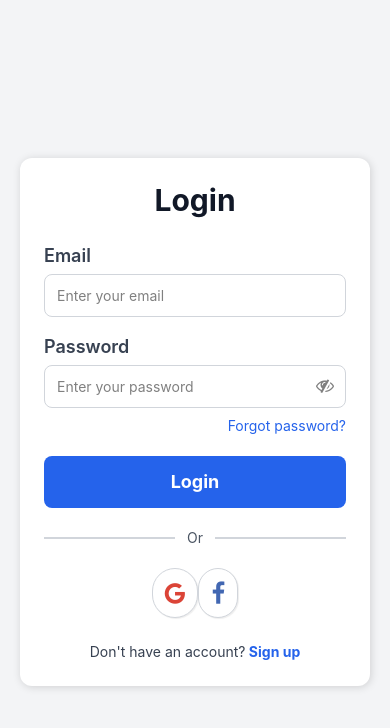
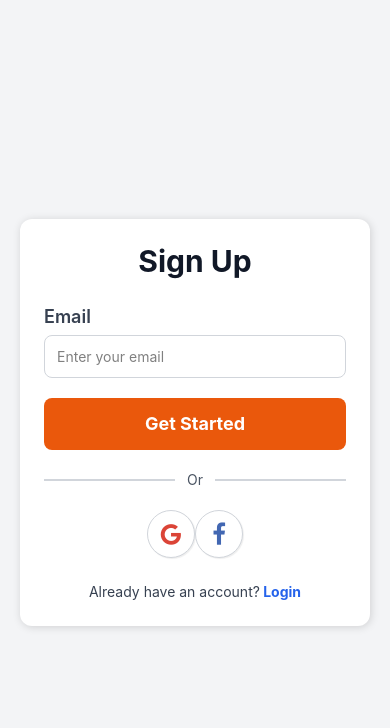
Before and after one commit to ludmilpaulo/ghanadude, a React Native app in the folder ghanadude-mobile/: screen /SignUp in a window 390 px wide. Shown: the top 728 px of the page. Built offline with nearby package versions, Linux system fonts and the light colour scheme.

Commit message:
Fetched endpoints for login/signup

```diff
--- a/ghanadude-mobile/App.tsx
+++ b/ghanadude-mobile/App.tsx
@@ -1,10 +1,26 @@
 import React from "react";
-import { View, Text } from "react-native";
-import tw from "twrnc"; // Import Tailwind for React Native
+import { NavigationContainer } from "@react-navigation/native";
+import { createNativeStackNavigator } from "@react-navigation/native-stack";
 import LoginScreen from "./src/screens/LoginScreen";
+import SignUpScreen from "./src/screens/SignUpScreen";
+
+const Stack = createNativeStackNavigator(); // Updated navigator creation
 
 export default function App() {
   return (
-    <LoginScreen/>
+    <NavigationContainer>
+      <Stack.Navigator initialRouteName="Login">
+        <Stack.Screen
+          name="Login"
+          component={LoginScreen}
+          options={{ headerShown: false }}
+        />
+        <Stack.Screen
+          name="SignUp"
+          component={SignUpScreen}
+          options={{ headerShown: false }}
+        />
+      </Stack.Navigator>
+    </NavigationContainer>
   );
 }
--- a/ghanadude-mobile/package.json
+++ b/ghanadude-mobile/package.json
@@ -11,6 +11,7 @@
   },
   "dependencies": {
     "@react-navigation/native": "^7.0.14",
+    "@react-navigation/native-stack": "^7.2.0",
     "autoprefixer": "^10.4.20",
     "expo": "~52.0.37",
     "expo-status-bar": "~2.0.1",
--- a/ghanadude-mobile/src/screens/LoginScreen.tsx
+++ b/ghanadude-mobile/src/screens/LoginScreen.tsx
@@ -10,19 +10,84 @@ import {
 } from "react-native";
 import { FontAwesome } from "@expo/vector-icons";
 import { useNavigation } from "@react-navigation/native";
+import { NativeStackNavigationProp } from "@react-navigation/native-stack";
+import { RootStackParamList } from "./types";
 import tw from "twrnc"; // Tailwind for React Native
 
 const { width } = Dimensions.get("window");
 
 export default function LoginScreen() {
-  //const navigation = useNavigation();
+  const navigation =
+    useNavigation<NativeStackNavigationProp<RootStackParamList>>();
+
   const [email, setEmail] = useState("");
   const [password, setPassword] = useState("");
   const [showPassword, setShowPassword] = useState(false);
+  const [error, setError] = useState(""); // To handle error messages
+  const [loading, setLoading] = useState(false); // To handle loading state
+
+  // Function to handle login
+  const handleLogin = async () => {
+    // Check if email and password are provided
+    if (!email || !password) {
+      setError("Please fill in both email and password.");
+      return;
+    }
+
+    setLoading(true); // Start loading when request is made
+
+    try {
+      // Construct the POST request with the email and password in the body
+      const response = await fetch(
+        `https://www.ghanadude.co.za/account/login/`, // Correct login endpoint
+        {
+          method: "POST", // Use POST method
+          headers: {
+            "Content-Type": "application/json",
+          },
+          body: JSON.stringify({
+            email: email,
+            password: password,
+          }),
+        }
+      );
+
+      // If response is successful, process the data
+      if (response.ok) {
+        const data = await response.json();
+        console.log("Login successful", data);
+        // Clear form fields after successful login
+        setEmail("");
+        setPassword("");
+        setError(""); // Clear any previous error message
+        setLoading(false); // Stop loading
+        // Navigate to next screen after successful login
+        // navigation.navigate("Home");
+      } else {
+        const errorData = await response.json();
+        setError(errorData.message || "Login failed");
+        console.log("Login failed", errorData);
+        setLoading(false); // Stop loading
+      }
+    } catch (error: unknown) {
+      setLoading(false); // Stop loading if there's a network error
+      if (error instanceof Error) {
+        // If error is an instance of Error, handle it
+        setError("Network error: " + error.message);
+        console.log("Error", error);
+      } else {
+        // If error is not an instance of Error, handle it
+        setError("Unknown error occurred");
+        console.log("Unknown error", error);
+      }
+    }
+  };
 
   return (
     <SafeAreaView style={tw`flex-1 bg-gray-100 px-5 justify-center`}>
-      <View style={tw`w-full max-w-sm mx-auto bg-white p-6 rounded-xl shadow-lg`}>
+      <View
+        style={tw`w-full max-w-sm mx-auto bg-white p-6 rounded-xl shadow-lg`}
+      >
         {/* Title */}
         <Text style={tw`text-3xl font-bold text-center text-gray-900 mb-6`}>
           Login
@@ -59,7 +124,11 @@ export default function LoginScreen() {
               style={tw`absolute right-3 top-4`}
               onPress={() => setShowPassword(!showPassword)}
             >
-              <FontAwesome name={showPassword ? "eye" : "eye-slash"} size={18} color="#808080" />
+              <FontAwesome
+                name={showPassword ? "eye" : "eye-slash"}
+                size={18}
+                color="#808080"
+              />
             </TouchableOpacity>
           </View>
         </View>
@@ -70,9 +139,20 @@ export default function LoginScreen() {
         </TouchableOpacity>
 
         {/* Login Button */}
-        <TouchableOpacity style={tw`bg-blue-600 py-3 rounded-lg mt-5`} onPress={() => console.log("Login pressed")}>
-          <Text style={tw`text-white text-center text-lg font-bold`}>Login</Text>
+        <TouchableOpacity
+          style={tw`bg-blue-600 py-3 rounded-lg mt-5`}
+          onPress={handleLogin} // Calls handleLogin on press
+          disabled={loading} // Disable button when loading
+        >
+          <Text style={tw`text-white text-center text-lg font-bold`}>
+            {loading ? "Logging in..." : "Login"}
+          </Text>
         </TouchableOpacity>
+
+        {/* Error Message */}
+        {error ? (
+          <Text style={tw`text-red-600 text-center mt-4`}>{error}</Text>
+        ) : null}
 
         {/* Or Divider */}
         <View style={tw`flex-row items-center my-5`}>
@@ -83,10 +163,14 @@ export default function LoginScreen() {
 
         {/* Social Login */}
         <View style={tw`flex-row justify-center space-x-4`}>
-          <TouchableOpacity style={tw`p-3 bg-white border border-gray-300 rounded-full shadow`}>
+          <TouchableOpacity
+            style={tw`p-3 bg-white border border-gray-300 rounded-full shadow w-12 h-12 justify-center items-center`}
+          >
             <FontAwesome name="google" size={24} color="#DB4437" />
           </TouchableOpacity>
-          <TouchableOpacity style={tw`p-3 bg-white border border-gray-300 rounded-full shadow`}>
+          <TouchableOpacity
+            style={tw`p-3 bg-white border border-gray-300 rounded-full shadow w-12 h-12 justify-center items-center`}
+          >
             <FontAwesome name="facebook" size={24} color="#4267B2" />
           </TouchableOpacity>
         </View>
@@ -94,7 +178,7 @@ export default function LoginScreen() {
         {/* Signup Link */}
         <View style={tw`flex-row justify-center mt-6`}>
           <Text style={tw`text-gray-700 text-sm`}>Don't have an account?</Text>
-          <TouchableOpacity>
+          <TouchableOpacity onPress={() => navigation.navigate("SignUp")}>
             <Text style={tw`text-blue-600 text-sm font-bold`}> Sign up</Text>
           </TouchableOpacity>
         </View>
--- a/ghanadude-mobile/src/screens/SignUpScreen.tsx
+++ b/ghanadude-mobile/src/screens/SignUpScreen.tsx
@@ -1,53 +1,139 @@
-import React, { useState } from 'react';
-import { SafeAreaView, View, StyleSheet, Text, TextInput, TouchableOpacity, Dimensions } from 'react-native';
-import { FontAwesome } from '@expo/vector-icons'
-import { useNavigation } from '@react-navigation/native';
+import React, { useState } from "react";
+import {
+  SafeAreaView,
+  View,
+  Text,
+  TextInput,
+  TouchableOpacity,
+  Dimensions,
+} from "react-native";
+import { FontAwesome } from "@expo/vector-icons";
+import { useNavigation } from "@react-navigation/native";
+import { NativeStackNavigationProp } from "@react-navigation/native-stack";
+import { RootStackParamList } from "./types";
+import tw from "twrnc"; // Tailwind for React Native
 
-const {width, height} = Dimensions.get('window');
+const { width, height } = Dimensions.get("window");
 
-export default function SignUpScreen () {
-  const navigation = useNavigation();
-  const [email, setEmail] = useState ('');
-  const [password, setPassword] = useState ('');
-  const [name, setName] = useState ('');
-  const [showPassword, setShowPassword] = useState (false);
-  const isEmailValid = email.includes('@') && email.includes('.');
+export default function SignUpScreen() {
+  const navigation =
+    useNavigation<NativeStackNavigationProp<RootStackParamList>>();
+  const [email, setEmail] = useState("");
+  const [password, setPassword] = useState("");
+  const [name, setName] = useState("");
+  const [showPassword, setShowPassword] = useState(false);
+  const [loading, setLoading] = useState(false);
+  const [error, setError] = useState("");
+
+  const isEmailValid = email.includes("@") && email.includes(".");
+
+  // Function to handle sign up
+  const handleSignUp = async () => {
+    // Validate inputs
+    if (!email || !password || !name) {
+      setError("Please fill in all fields.");
+      return;
+    }
+    if (!isEmailValid) {
+      setError("Please enter a valid email.");
+      return;
+    }
+
+    setLoading(true);
+    setError(""); // Clear any previous errors before making the request
+
+    try {
+      const response = await fetch(
+        `https://www.ghanadude.co.za/account/signup/`, // Correct sign-up endpoint
+        {
+          method: "POST",
+          headers: {
+            "Content-Type": "application/json",
+          },
+          body: JSON.stringify({
+            email: email,
+            password: password,
+            name: name,
+          }),
+        }
+      );
+      // If the response is successful
+      if (response.ok) {
+        const data = await response.json();
+        console.log("Sign-up successful", data);
+        setEmail("");
+        setPassword("");
+        setName("");
+        setError("");
+        setLoading(false);
+        // Navigate to the login page after successful sign-up
+        navigation.navigate("Login");
+      } else {
+        const errorData = await response.json();
+        setError(errorData.message || "Sign-up failed");
+        console.log("Sign-up failed", errorData);
+        setLoading(false);
+      }
+    } catch (error: unknown) {
+      setLoading(false);
+      if (error instanceof Error) {
+        setError("Network error: " + error.message);
+        console.log("Error", error);
+      } else {
+        setError("Unknown error occurred");
+        console.log("Unknown error", error);
+      }
+    }
+  };
 
   return (
-    <SafeAreaView style={styles.safeArea}>
-    <View style={styles.container}>
-    <Text style={styles.title}> Ghanadude sign up </Text>
+    <SafeAreaView style={tw`flex-1 bg-gray-100 px-5 justify-center`}>
+      <View
+        style={tw`w-full max-w-sm mx-auto bg-white p-6 rounded-xl shadow-lg`}
+      >
+        {/* Title */}
+        <Text style={tw`text-3xl font-bold text-center text-gray-900 mb-6`}>
+          Sign Up
+        </Text>
 
-    <Text style={styles.label}>Email:</Text>
+        {/* Email Input */}
+        <View>
+          <Text style={tw`text-lg font-semibold text-gray-700`}>Email</Text>
           <TextInput
-    style={styles.input}
-    placeholder= "Enter your email"
-    placeholderTextColor="#8080"
-    keyboardType = "email-address"
-    autoCapitalize= "none"
-    value= {email}
-    onChangeText= {setEmail}
+            style={tw`border border-gray-300 bg-white rounded-lg p-3 mt-1 text-gray-800`}
+            placeholder="Enter your email"
+            placeholderTextColor="#808080"
+            keyboardType="email-address"
+            autoCapitalize="none"
+            value={email}
+            onChangeText={setEmail}
           />
+        </View>
 
         {isEmailValid && (
           <>
-      <Text style={styles.label}>First Name:</Text>
+            {/* Name Input */}
+            <View style={tw`mt-4`}>
+              <Text style={tw`text-lg font-semibold text-gray-700`}>
+                First Name
+              </Text>
               <TextInput
-    style={styles.input}
+                style={tw`border border-gray-300 bg-white rounded-lg p-3 mt-1 text-gray-800`}
                 placeholder="Enter your name"
-    autoCapitalize= "none"
-    value= {name}
-    onChangeText = {setName}
+                autoCapitalize="none"
+                value={name}
+                onChangeText={setName}
               />
-    </>
-  )}
+            </View>
 
-    {isEmailValid && (
-      <>
-    <Text style={styles.label}>Password:</Text>
-    <View style={styles.inputWrapper}>
+            {/* Password Input */}
+            <View style={tw`mt-4`}>
+              <Text style={tw`text-lg font-semibold text-gray-700`}>
+                Password
+              </Text>
+              <View style={tw`relative`}>
                 <TextInput
-            style={styles.input}
+                  style={tw`border border-gray-300 bg-white rounded-lg p-3 pr-10 mt-1 text-gray-800`}
                   placeholder="Enter your password"
                   placeholderTextColor="#808080"
                   secureTextEntry={!showPassword}
@@ -56,158 +142,66 @@ export default function SignUpScreen () {
                   onChangeText={setPassword}
                 />
                 <TouchableOpacity
-            style={styles.icon}
+                  style={tw`absolute right-3 top-4`}
                   onPress={() => setShowPassword(!showPassword)}
                 >
-            <FontAwesome name={showPassword ? 'eye' : 'eye-slash'} size={18} color="#808080" />
+                  <FontAwesome
+                    name={showPassword ? "eye" : "eye-slash"}
+                    size={18}
+                    color="#808080"
+                  />
                 </TouchableOpacity>
+              </View>
             </View>
           </>
         )}
 
-      <View style={styles.row}>
+        {/* Error Message */}
+        {error ? (
+          <Text style={tw`text-red-600 text-center mt-4`}>{error}</Text>
+        ) : null}
+
         {/* Sign Up Button */}
-          <TouchableOpacity style={styles.button} onPress={() => console.log('Sign Up pressed')}>
-            <Text style={styles.buttonText}>Get Started</Text>
+        <TouchableOpacity
+          style={tw`bg-orange-600 py-3 rounded-lg mt-5`}
+          onPress={handleSignUp} // Trigger the sign-up function here
+        >
+          <Text style={tw`text-white text-center text-lg font-bold`}>
+            Get Started
+          </Text>
         </TouchableOpacity>
 
-          {/* "Or" text */}
-          <Text style={styles.orText}>Or</Text>
+        {/* Or Divider */}
+        <View style={tw`flex-row items-center my-5`}>
+          <View style={tw`flex-1 h-0.5 bg-gray-300`} />
+          <Text style={tw`px-3 text-gray-600 text-sm`}>Or</Text>
+          <View style={tw`flex-1 h-0.5 bg-gray-300`} />
+        </View>
 
-          {/* Google Icon Button */}
-          <TouchableOpacity style={[styles.socialButton, styles.googleButton]}>
-            <FontAwesome name="google" size={30} color="#DB4437" /> {/* Google Icon */}
+        {/* Social Login */}
+        <View style={tw`flex-row justify-center space-x-4`}>
+          <TouchableOpacity
+            style={tw`p-3 bg-white border border-gray-300 rounded-full shadow w-12 h-12 justify-center items-center`}
+          >
+            <FontAwesome name="google" size={24} color="#DB4437" />
           </TouchableOpacity>
-
-          {/* Facebook Icon Button */}
-          <TouchableOpacity style={[styles.socialButton, styles.facebookButton]}>
-            <FontAwesome name="facebook" size={30} color="#4267B2" /> {/* Facebook Icon */}
+          <TouchableOpacity
+            style={tw`p-3 bg-white border border-gray-300 rounded-full shadow w-12 h-12 justify-center items-center`}
+          >
+            <FontAwesome name="facebook" size={24} color="#4267B2" />
           </TouchableOpacity>
         </View>
 
-          <View style={styles.hr} />
-
-          <View style={styles.LoginRow}>
-  <Text style={styles.LoginText}>Already have an account?</Text>
-  <TouchableOpacity onPress={() => navigation.navigate('Login')}>
-    <Text style={styles.LoginLink}>Login</Text>
+        {/* Login Link */}
+        <View style={tw`flex-row justify-center mt-6`}>
+          <Text style={tw`text-gray-700 text-sm`}>
+            Already have an account?
+          </Text>
+          <TouchableOpacity onPress={() => navigation.navigate("Login")}>
+            <Text style={tw`text-blue-600 text-sm font-bold`}> Login</Text>
           </TouchableOpacity>
         </View>
-
-
-
       </View>
     </SafeAreaView>
-
   );
 }
-
-const styles = StyleSheet.create ({
-    safeArea: {
-    backgroundColor: '#EFE3B8',
-    height: '110%'
-  },
-  container: {
-    paddingHorizontal: '2%',
-    paddingVertical: '10%'
-  },
-  title: {
-    textAlign: 'center',
-    fontSize: width * 0.18,
-    paddingBottom: 30,
-    paddingHorizontal: 20,
-    marginBottom: 30,
-  },
-  label: {
-    fontSize: width * 0.05,
-    marginLeft: '8%',
-    marginBottom: '2%'
-  },
-  input: {
-    backgroundColor: 'white',
-    width: '70%',
-    marginLeft: '8%',
-    fontSize: width * 0.03,
-    paddingVertical: 15,
-    paddingHorizontal: 20,
-    marginBottom: 20,
-  },
-      inputWrapper: {
-    position: 'relative',
-    width: '100%',
-    marginBottom: 20,
-  },
-  icon: {
-    position: 'absolute',
-    right: 100,
-    top: '35%',
-    transform: [{ translateY: -9 }], // Vertically center the icon
-  },
-  button: {
-    backgroundColor: '#AA603A',
-    alignItems: 'center',
-    justifyContent: 'center',
-    width: '50%',
-    marginTop: 30,
-    marginLeft: '6%',
-    padding: 12,
-  },
-  buttonText: {
-    fontSize: width * 0.06,
-    color: 'white',
-    fontWeight: 'bold',
-  },
-  row: {
-    flexDirection: 'row',
-    alignItems: 'center',
-    justifyContent: 'center',
-    marginTop: 5,
-    padding: 12,
-  },
-  orText: {
-    fontSize: width * 0.04,
-    marginRight: 10,
-    marginTop: 30,
-    marginLeft: '2%',
-    padding: 12,
-  },
-  socialButton: {
-    alignItems: 'center',
-    justifyContent: 'center',
-    width: width * 0.12,
-    height: width * 0.12,
-    marginTop: 30,
-  },
-  googleButton: {
-    backgroundColor: '#ffffff',
-    borderWidth: 1,
-    borderColor: '#DB4437',
-  },
-  facebookButton: {
-    backgroundColor: '#ffffff',
-    borderWidth: 1,
-    borderColor: '#4267B2',
-    marginLeft: '5%',
-  },
-  hr: {
-    height: 2,
-    backgroundColor: '#ccc',
-    marginVertical: 30,
-    width: '90%',
-    alignSelf: 'center',
-  },
-   LoginRow: {
-    flexDirection: 'row',
-    justifyContent: 'start',
-    alignItems: 'start',
-    marginTop: 2,
-},
-  LoginText: {
-    fontSize: width * 0.05,
-    marginLeft: '8%'
-  },
-  LoginLink: {
-    fontSize: width * 0.05,
-    color: '#AA603A',
-  }
-});
--- /dev/null
+++ b/ghanadude-mobile/src/screens/types.ts
@@ -0,0 +1,4 @@
+export type RootStackParamList = {
+  Login: undefined;
+  SignUp: undefined; // Add more screens here if needed
+};
```
Also changed, not shown: 2 other files (tests, documents, lock files or other folders). Lines whose indentation alone changed are shown as unchanged.
